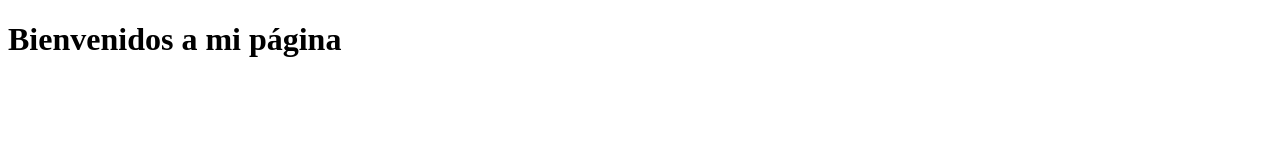
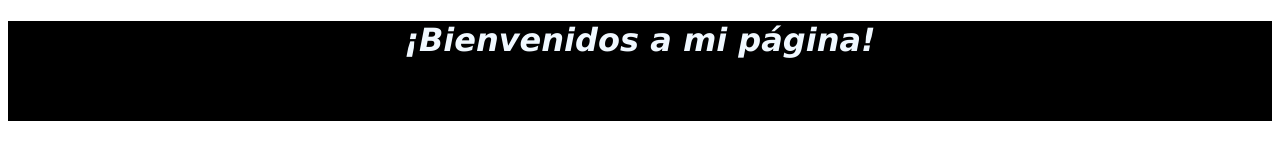
Before and after one commit to DanielAndradeLeon/otro_repo_dw44670, a plain HTML site: page index.html in a window 1280 px wide. Drawn offline with Linux system fonts and the light colour scheme.

Commit message:
Segunda version

```diff
--- a/estilo.css
+++ b/estilo.css
@@ -1,4 +1,8 @@
 h1{
     text-align: center;
     font-style: italic;
+    font-family: Verdana, Geneva, Tahoma, sans-serif;
+    background-color: black;
+    color: aliceblue;
+    height: 100px;
 }
--- a/index.html
+++ b/index.html
@@ -4,9 +4,12 @@
     <meta charset="UTF-8">
     <meta http-equiv="X-UA-Compatible" content="IE=edge">
     <meta name="viewport" content="width=device-width, initial-scale=1.0">
+    <link rel="stylesheet" href="estilo.css">
     <title>Document</title>
 </head>
 <body>
-    <h1>Bienvenidos a mi página</h1>
+    <h1>¡Bienvenidos a mi página!</h1>
+
+
 </body>
 </html>
```
